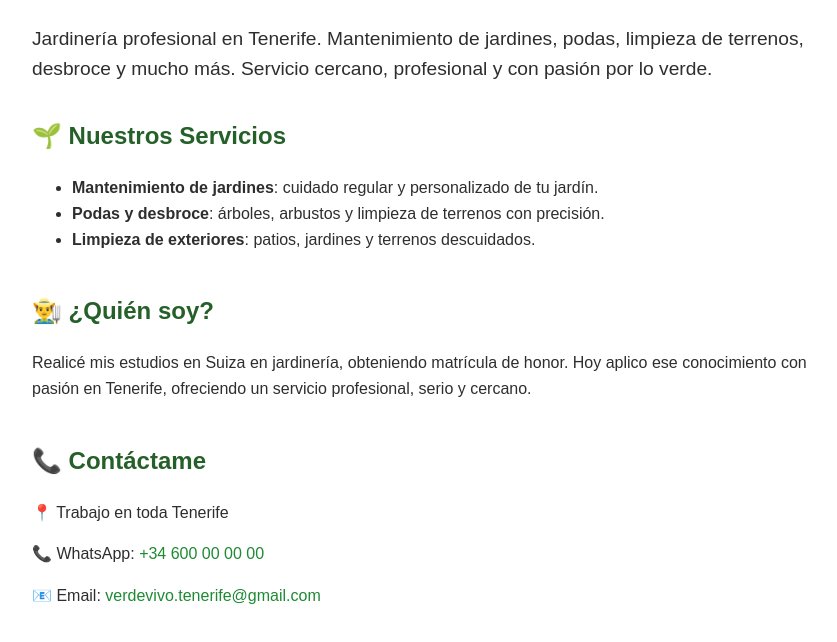
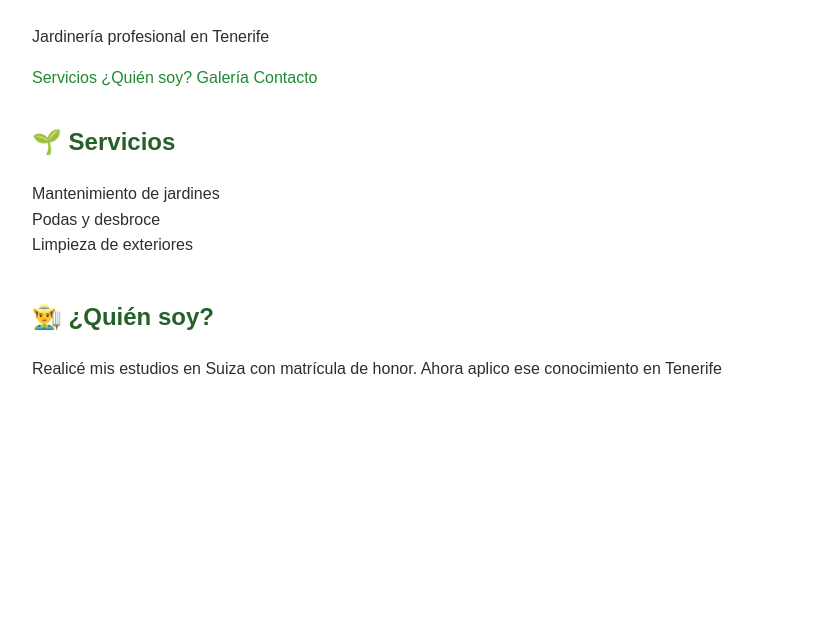
Before and after one commit to Gexelprzzz/Verde-Vivo2, a plain HTML site: page index.html in a window 1280 px wide. Shown: the part 126-768 px from the top of the page, without its empty margins (208-1045 px from the left). Drawn offline with Linux system fonts and the light colour scheme.

Commit message:
Update index.html

```diff
--- a/index.html
+++ b/index.html
@@ -1,37 +1,32 @@
-
 <!DOCTYPE html>
 <html lang="es">
 <head>
   <meta charset="UTF-8" />
   <meta name="viewport" content="width=device-width, initial-scale=1.0" />
   <title>Verde Vivo</title>
-  <link href="style.css" rel="stylesheet" />
+  <link rel="stylesheet" href="style.css" />
 </head>
 <body>
+  <header>
+    <h1>Verde Vivo 🌿</h1>
+    <p>Jardinería profesional en Tenerife</p>
+  </header>
+
+  <nav>
+    <a href="#servicios">Servicios</a>
+    <a href="#quien-soy">¿Quién soy?</a>
+    <a href="#galeria">Galería</a>
+    <a href="#contacto">Contacto</a>
+  </nav>
+
   <main>
-    <h1>Verde Vivo 🌿</h1>
-    <p class="intro">Jardinería profesional en Tenerife. Mantenimiento de jardines, podas, limpieza de terrenos, desbroce y mucho más. Servicio cercano, profesional y con pasión por lo verde.</p>
-
-    <section>
-      <h2>🌱 Nuestros Servicios</h2>
-      <ul>
-        <li><strong>Mantenimiento de jardines</strong>: cuidado regular y personalizado de tu jardín.</li>
-        <li><strong>Podas y desbroce</strong>: árboles, arbustos y limpieza de terrenos con precisión.</li>
-        <li><strong>Limpieza de exteriores</strong>: patios, jardines y terrenos descuidados.</li>
-      </ul>
+    <section id="servicios">
+      <h2>🌱 Servicios</h2>
+      <div class="card">Mantenimiento de jardines</div>
+      <div class="card">Podas y desbroce</div>
+      <div class="card">Limpieza de exteriores</div>
     </section>
 
-    <section>
+    <section id="quien-soy">
       <h2>👨‍🌾 ¿Quién soy?</h2>
-      <p>Realicé mis estudios en Suiza en jardinería, obteniendo matrícula de honor. Hoy aplico ese conocimiento con pasión en Tenerife, ofreciendo un servicio profesional, serio y cercano.</p>
-    </section>
-
-    <section>
-      <h2>📞 Contáctame</h2>
-      <p>📍 Trabajo en toda Tenerife</p>
-      <p>📞 WhatsApp: <a href="https://wa.me/34600000000">+34 600 00 00 00</a></p>
-      <p>📧 Email: <a href="mailto:verdevivo.tenerife@gmail.com">verdevivo.tenerife@gmail.com</a></p>
-    </section>
-  </main>
-</body>
-</html>
+      <p>Realicé mis estudios en Suiza con matrícula de honor. Ahora aplico ese conocimiento en Tenerife
```
